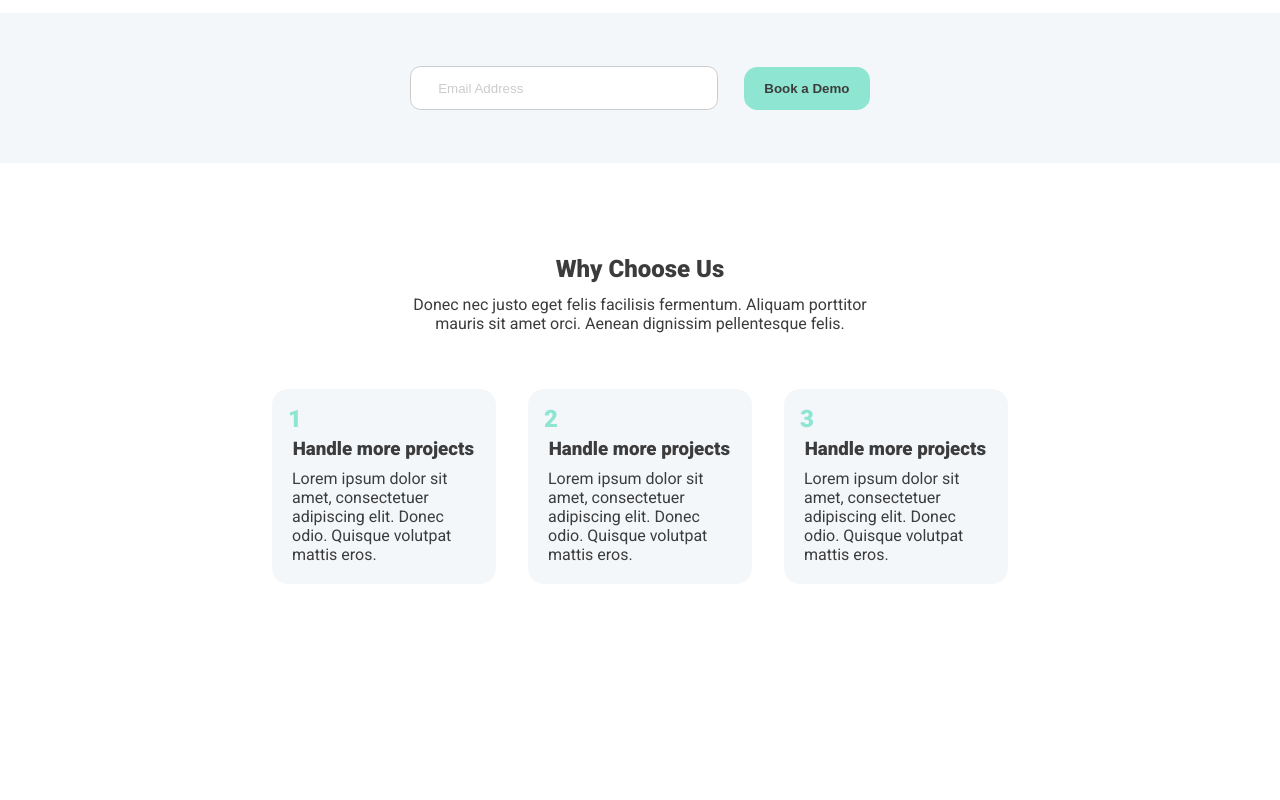
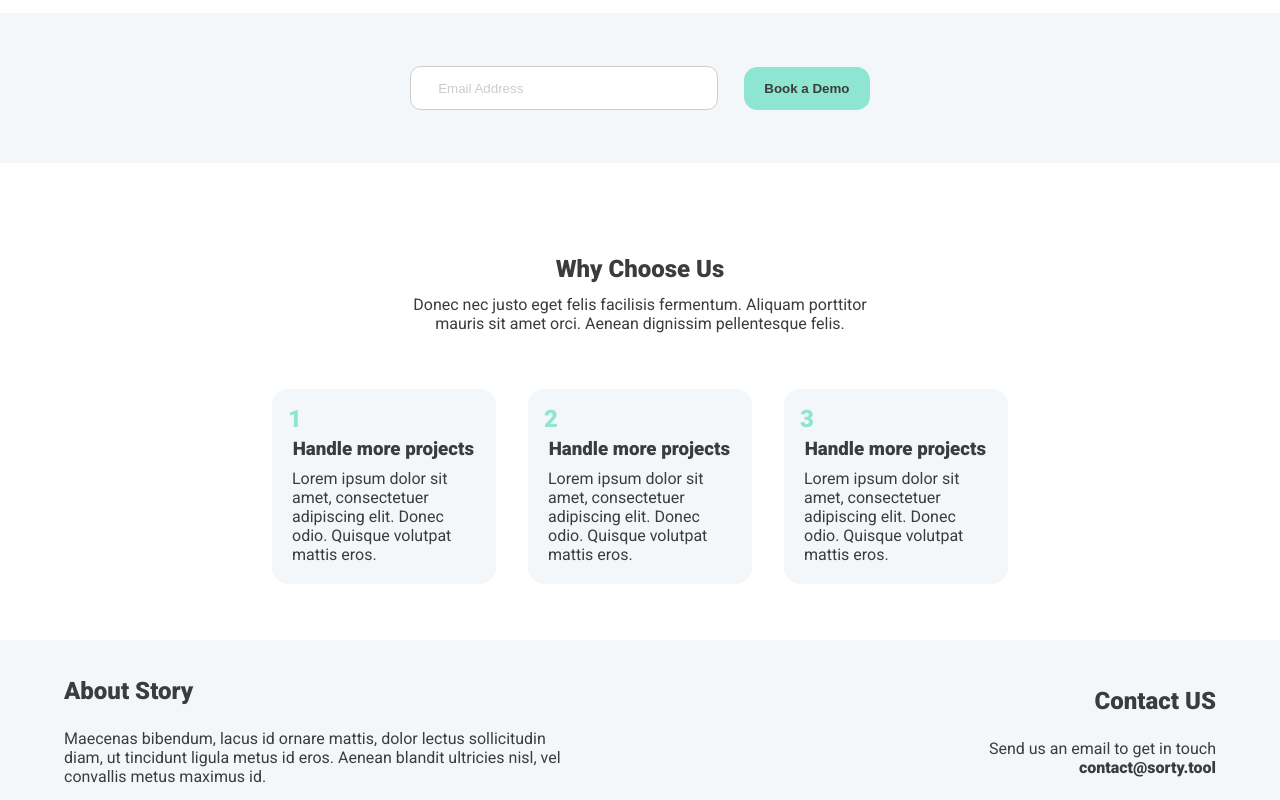
Before and after one commit to abrahamparayil/tb3-assessments, a plain HTML site: page css-assessment/index.html in a window 1280 px wide. Shown: the part 717-1517 px from the top of the page. Before the commit the page ends 1357 px from the top, so only its background shows below. Drawn offline with Linux system fonts and the light colour scheme.

Commit message:
Completed Desktop View

```diff
--- a/css-assessment/index.html
+++ b/css-assessment/index.html
@@ -68,6 +68,18 @@
                 </div>
             </div>
         </div>
+            <footer>
+                <div class="about-story">
+                    <h2>About Story</h2>
+                    <p>Maecenas bibendum, lacus id ornare mattis, dolor lectus sollicitudin diam, ut tincidunt ligula metus id eros. Aenean blandit ultricies nisl, vel convallis metus maximus id.
+</p>
+                </div>
+                <div class="contact">
+                    <h2>Contact US</h2>
+                    <p>Send us an email to get in touch</p>
+                    <b>contact@sorty.tool</b>
+                </div>
+            </footer>
         </main>
     </body>
 </html>
--- a/css-assessment/main.css
+++ b/css-assessment/main.css
@@ -9,7 +9,8 @@ html, a{
     color: #3c3c3c;
 }
 main {
-    margin: 3vh auto;
+    margin: 3vh auto 0 auto;
+
 }
 
 .nav {
@@ -163,3 +164,29 @@ input[type=submit] {
     font-weight: 600;
     margin: 3em 0;
 }
+
+footer{
+    display: flex;
+    justify-content: space-around;
+    background-color: #F4F7FA;
+    padding: 10vh auto;
+    align-items: center;
+    min-height: 20vh;
+    margin-bottom: 0;
+}
+.about-story{
+    width: 40%;
+    margin: auto;
+}
+.contact{
+    display: flex;
+    justify-content: flex-end;
+    flex-direction: column;
+    width: 40%;
+    margin: auto;
+    justify-content: flex-end;
+    text-align: right;
+}
+.about-story h2, .contact h2{
+    padding: 1em 0;
+}
```
